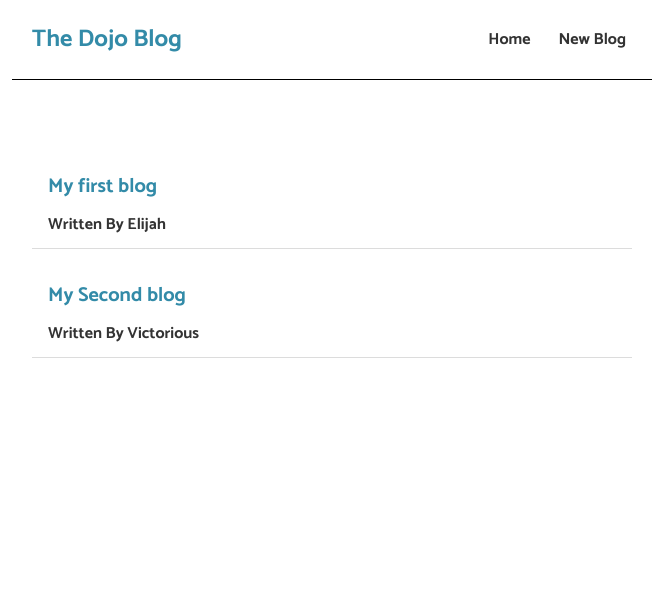
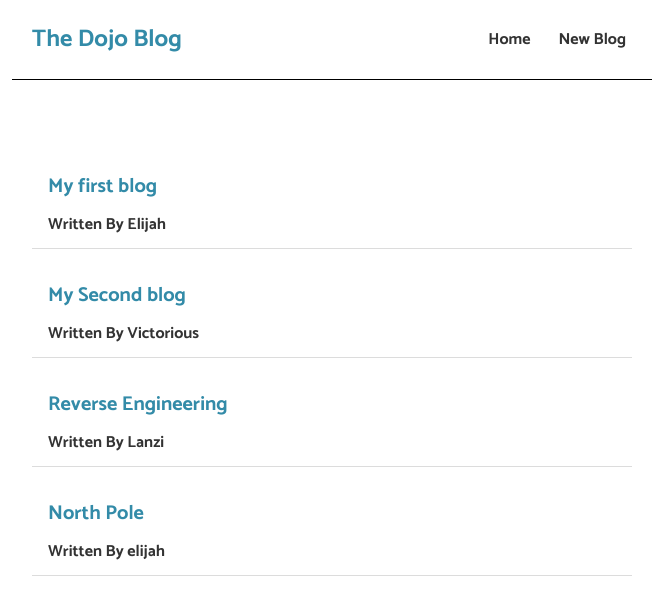
Before and after one commit to ElijahChileshe/React-Blog-Application, a React (Create React App) app: page / in a window 1280 px wide. Shown: the top 598 px of the page, without its empty margins (308-971 px from the left). Built offline with nearby package versions, Linux system fonts and the light colour scheme; data requests are answered from the project's data file.

Commit message:
Added Submit form Function

```diff
--- a/src/create.js
+++ b/src/create.js
@@ -6,12 +6,30 @@ const Create = () => {
     const [title, setTitle] = useState('');
     const [body, setBody] = useState('');
     const [author, setAuthor] = useState('elijah');
+    const [isPending, setIsPending] = useState(false)
+
+    const handleSubmit = (e) => {
+        e.preventDefault();
+        const blog  = {title, body, author};
+
+        setIsPending(true)
+
+        // console.log(blog);
+        fetch('http://localhost:8000/blogs', {
+            method: 'POST',
+            headers: {'Content-Type': 'application/JSON'},
+            body: JSON.stringify(blog)
+        }).then(() => {
+            console.log('New Blog Added');
+            setIsPending(false)
+        })
+    }
 
 
     return (
         <div className="create">
             <h2>Add a New Blog</h2>
-            <form action="" method="post">
+            <form onSubmit={handleSubmit} action="" method="post">
                 <label>Blog Title:</label>
                 <input
                     type="text"
@@ -38,7 +56,8 @@ const Create = () => {
                     <option value="Lanzi">Lanzi</option>
                 </select>
 
-                <button>Add blog</button>
+                {!isPending && <button>Add blog</button>}
+                {isPending && <button disabled>Adding blog...</button>}
                 {/* <p>{title}</p>
                 <p>{body}</p>
                 <p>{author}</p> */}
--- a/src/data/db.json
+++ b/src/data/db.json
@@ -8,9 +8,21 @@
     },
     {
       "title": "My Second blog",
-            "body":"The Techknowlogy project will be an online app that will ensure the udents an educative hub where different forms of academic works like PDF files, links and Documents can be accessed online on any browser or academic database.",
+      "body": "The Techknowlogy project will be an online app that will ensure the udents an educative hub where different forms of academic works like PDF files, links and Documents can be accessed online on any browser or academic database.",
       "author": "Victorious",
       "id": 2
+    },
+    {
+      "title": "Reverse Engineering",
+      "body": "Ggof",
+      "author": "Lanzi",
+      "id": 3
+    },
+    {
+      "title": "North Pole",
+      "body": "HHHHHHH",
+      "author": "elijah",
+      "id": 4
     }
   ]
 }
```
Lines whose indentation alone changed are shown as unchanged.
